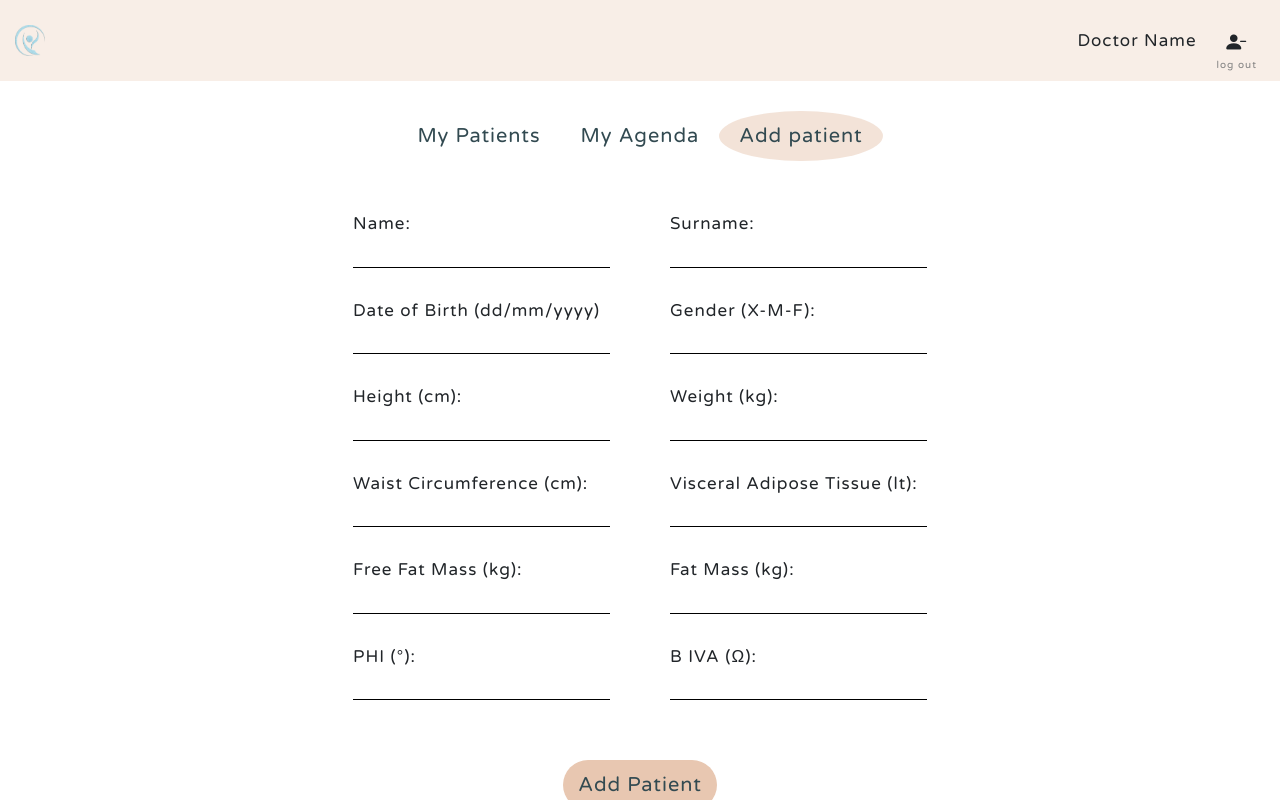
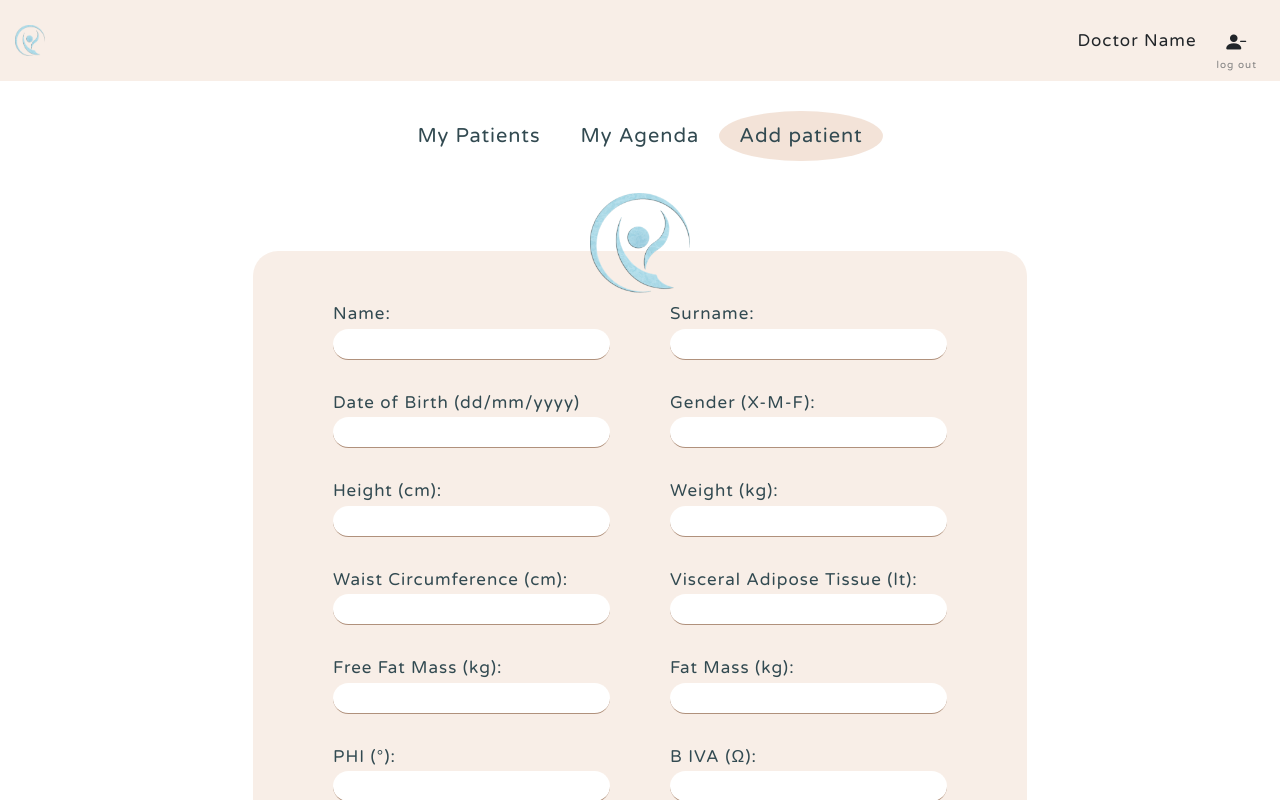
Before and after one commit to RobertaMatera/fit-in-touch, a React (Create React App) app: page /add-patient in a window 1280 px wide. Shown: the top 800 px of the page. Built offline with nearby package versions, Linux system fonts and the light colour scheme.

Commit message:
style form add patient

```diff
--- a/src/components/AddPatient/AddPatientComponent.tsx
+++ b/src/components/AddPatient/AddPatientComponent.tsx
@@ -4,7 +4,10 @@ const AddPatient = () => {
   return (
     <Container fluid id="add-patient-section">
       <Row>
-        <Col xs={12} className="d-flex justify-content-center mt-3">
+        <Col xs={12} className="d-flex justify-content-center my-5">
+          <div id="logo-form">
+            <img src="logoFitInTouch.png" alt="logo fit in touch" />
+          </div>
           <form className="d-flex flex-column">
             <div className="d-flex flex-column flex-md-row">
               <div className="d-flex flex-column">
@@ -143,7 +146,7 @@ const AddPatient = () => {
             <input
               type="submit"
               value="Add Patient"
-              className="align-self-center submit mt-4 mb-5"
+              className="align-self-center submit"
             />
           </form>
         </Col>
--- a/src/components/AddPatient/addPatientStyle.scss
+++ b/src/components/AddPatient/addPatientStyle.scss
@@ -1,7 +1,33 @@
 #add-patient-section {
+  position: relative;
+  & #logo-form img {
+    width: 100px;
+    height: 100px;
+    position: absolute;
+    margin-left: auto;
+    margin-right: auto;
+    left: 0;
+    right: 0;
+    top: 2px;
+  }
+  & form {
+    background-color: rgba($light-sand, 30%);
+    padding: 50px 80px 50px 80px;
+    border-radius: 25px;
+  }
+  & label {
+    color: $dark-green;
+  }
   & .new-patient-form {
     border: none;
-    border-bottom: 1px solid $black;
+    border-bottom: 1px solid $dark-sand;
+    margin-top: 2px;
+    padding: 0 10px;
+    border-radius: 25px;
+    &:focus-visible {
+      outline: 2px solid $light-sand;
+      border-radius: 25px;
+    }
   }
   & .submit {
     background-color: $light-sand;
@@ -9,6 +35,9 @@
     border: none;
     padding: 10px 15px;
     color: $dark-green;
+    position: absolute;
+    bottom: 0;
+    margin-bottom: 40px;
     &:hover {
       color: $dark-sand;
       background-color: rgba($main-blue, 30%);
```
